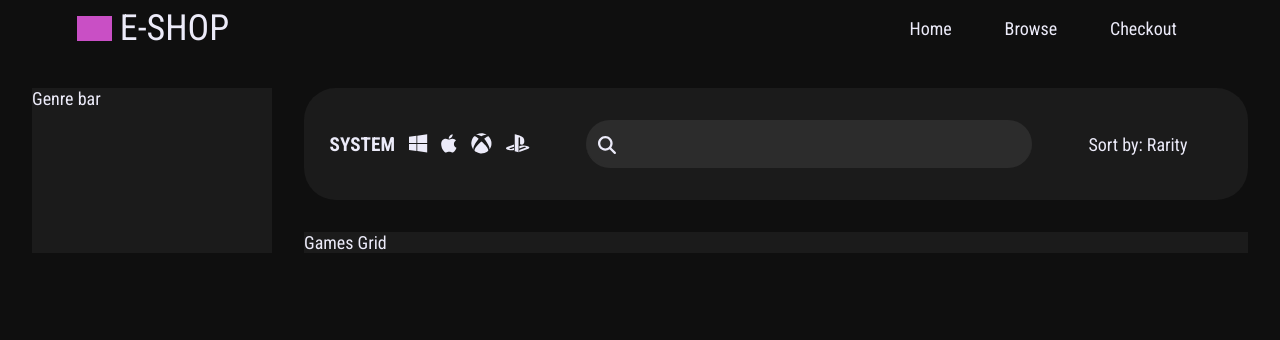
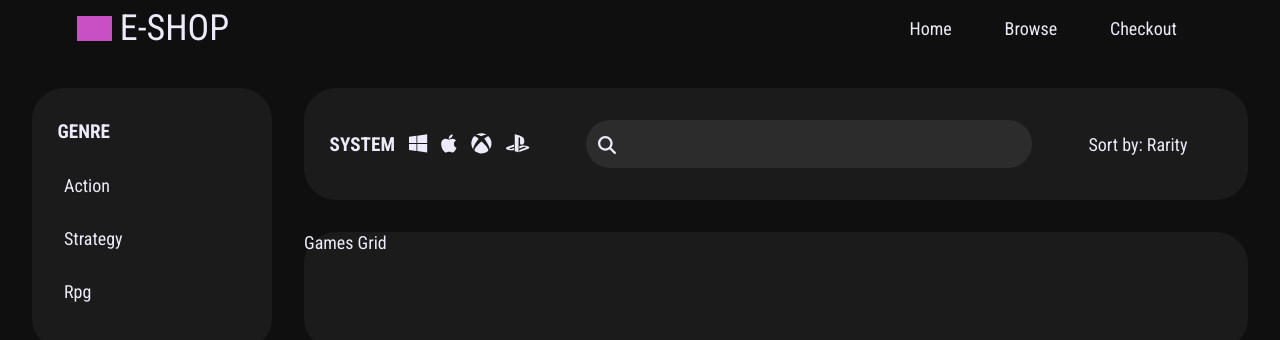
Before and after one commit to Quazf1x/E-SHOP, a React (Vite) app: page /games in a window 1280 px wide. Shown: the top 340 px of the page. Built offline with nearby package versions, Linux system fonts and the light colour scheme.

Commit message:
Ver 0.1.9

```diff
--- a/src/assets/components/BrowsePage/FilterBar.tsx
+++ b/src/assets/components/BrowsePage/FilterBar.tsx
@@ -13,7 +13,7 @@ const FilterBar = () => {
   return (
     <div className="filter-bar-wrapper">
       <div>
-        <h3 className="filter-heading">System</h3>
+        <h3 className="browse-heading">System</h3>
         <SystemCheckbox id="windows-check" icon={faWindows} />
         <SystemCheckbox id="apple-check" icon={faApple} />
         <SystemCheckbox id="xbox-check" icon={faXbox} />
--- a/src/assets/components/BrowsePage/GenreBar.tsx
+++ b/src/assets/components/BrowsePage/GenreBar.tsx
@@ -1,5 +1,16 @@
+import GenreButton from "./GenreButton.tsx";
+
 const GenreBar = () => {
-  return <div className="genre-bar-wrapper">Genre bar</div>;
+  return (
+    <div className="genre-bar-wrapper">
+      <h3 id="genre-heading" className="browse-heading">
+        Genre
+      </h3>
+      <GenreButton id="1" genreName="Action" />
+      <GenreButton id="2" genreName="Strategy" />
+      <GenreButton id="3" genreName="Rpg" />
+    </div>
+  );
 };
 
 export default GenreBar;
--- /dev/null
+++ b/src/assets/components/BrowsePage/GenreButton.tsx
@@ -0,0 +1,15 @@
+type GenreButtonTypes = {
+  id: string;
+  genreName: string;
+};
+
+const GenreButton = ({ id, genreName }: GenreButtonTypes) => {
+  return (
+    <label className="genre-button-label" htmlFor={id}>
+      <input id={id} type="radio" name="rad" />
+      {genreName}
+    </label>
+  );
+};
+
+export default GenreButton;
--- a/src/assets/styles/browseBanner.css
+++ b/src/assets/styles/browseBanner.css
@@ -7,6 +7,7 @@
 
 .browse-banner > div {
   background-color: var(--dark-grey);
+  border-radius: 2rem;
 }
 
 .games-grid-wrapper {
@@ -16,3 +17,8 @@
 .genre-bar-wrapper {
   grid-row: 1/3;
 }
+
+.browse-heading {
+  font-size: 1.2rem;
+  text-transform: uppercase;
+}
--- a/src/assets/styles/filterbar.css
+++ b/src/assets/styles/filterbar.css
@@ -1,9 +1,6 @@
 .filter-bar-wrapper {
   align-items: center;
-  background-color: var(--dark-grey);
-  border-radius: 2rem;
   display: flex;
-  grid-column: 2/3;
   padding: 0 2svw;
 }
 
@@ -36,11 +33,6 @@
 
 .system-checkbox:checked ~ svg {
   color: var(--primary);
-}
-
-.filter-heading {
-  font-size: 1.2rem;
-  text-transform: uppercase;
 }
 
 .filter-search-wrapper {
--- /dev/null
+++ b/src/assets/styles/genreBar.css
@@ -0,0 +1,26 @@
+.genre-bar-wrapper {
+  display: flex;
+  flex-direction: column;
+  padding: 4svh 0;
+}
+
+#genre-heading {
+  padding: 0 2svw;
+  margin-bottom: 1rem;
+}
+
+.genre-button-label {
+  cursor: pointer;
+  padding: 1rem 2rem;
+  position: relative;
+  transition: background-color 0.2s ease-in-out;
+}
+
+.genre-button-label:hover {
+  background-color: var(--popup-hover-color);
+}
+
+.genre-button-label > input {
+  position: absolute;
+  opacity: 0;
+}
--- a/src/main.tsx
+++ b/src/main.tsx
@@ -10,7 +10,8 @@ import "./assets/styles/header.css";
 import "./assets/styles/homeBanner.css";
 import "./assets/styles/lastSeenBanner.css";
 import "./assets/styles/browseBanner.css";
-import "./assets/styles/filterbar.css";
+import "./assets/styles/filterBar.css";
+import "./assets/styles/genreBar.css";
 
 const router = createBrowserRouter([
   {
```
Also changed, not shown: src/assets/components/BrowsePage/BrowsePage.tsx (+4 -4 lines).
